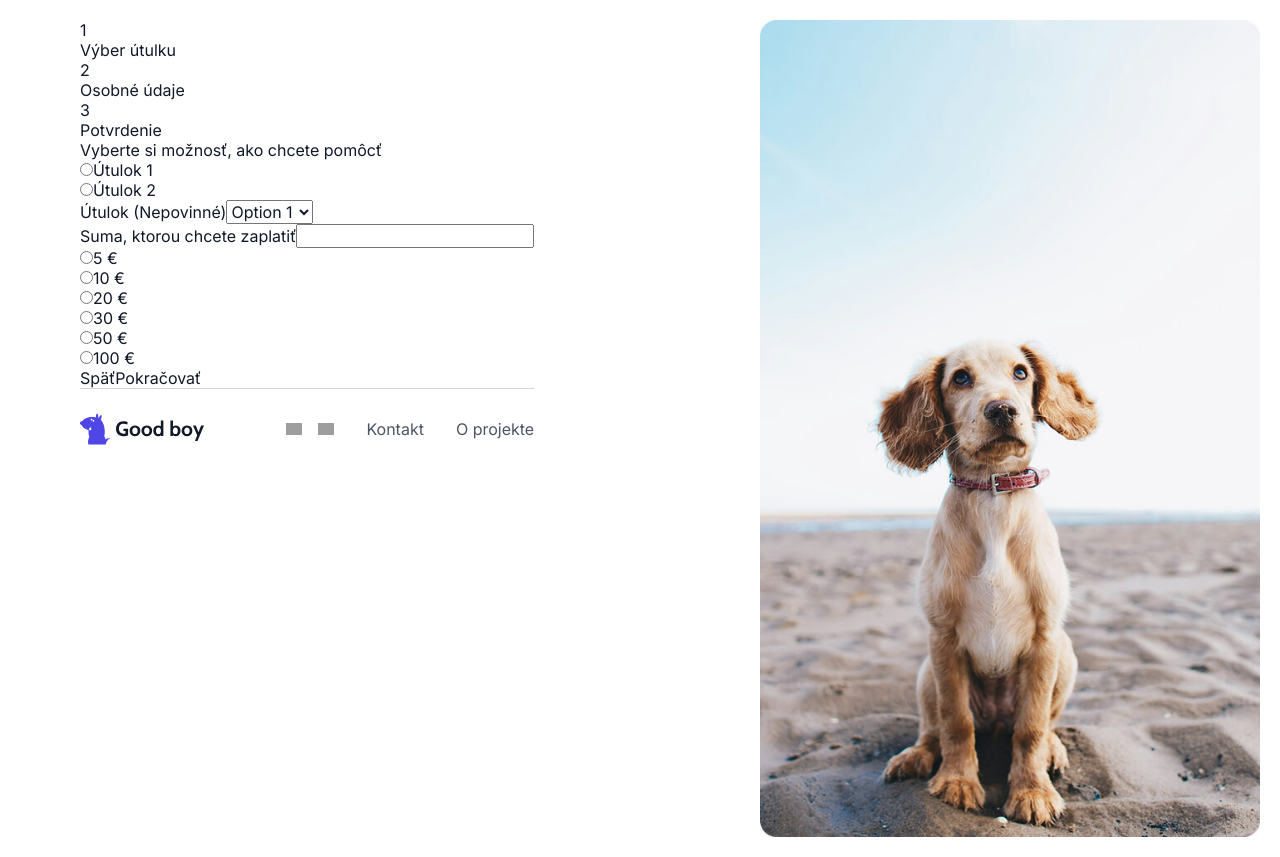
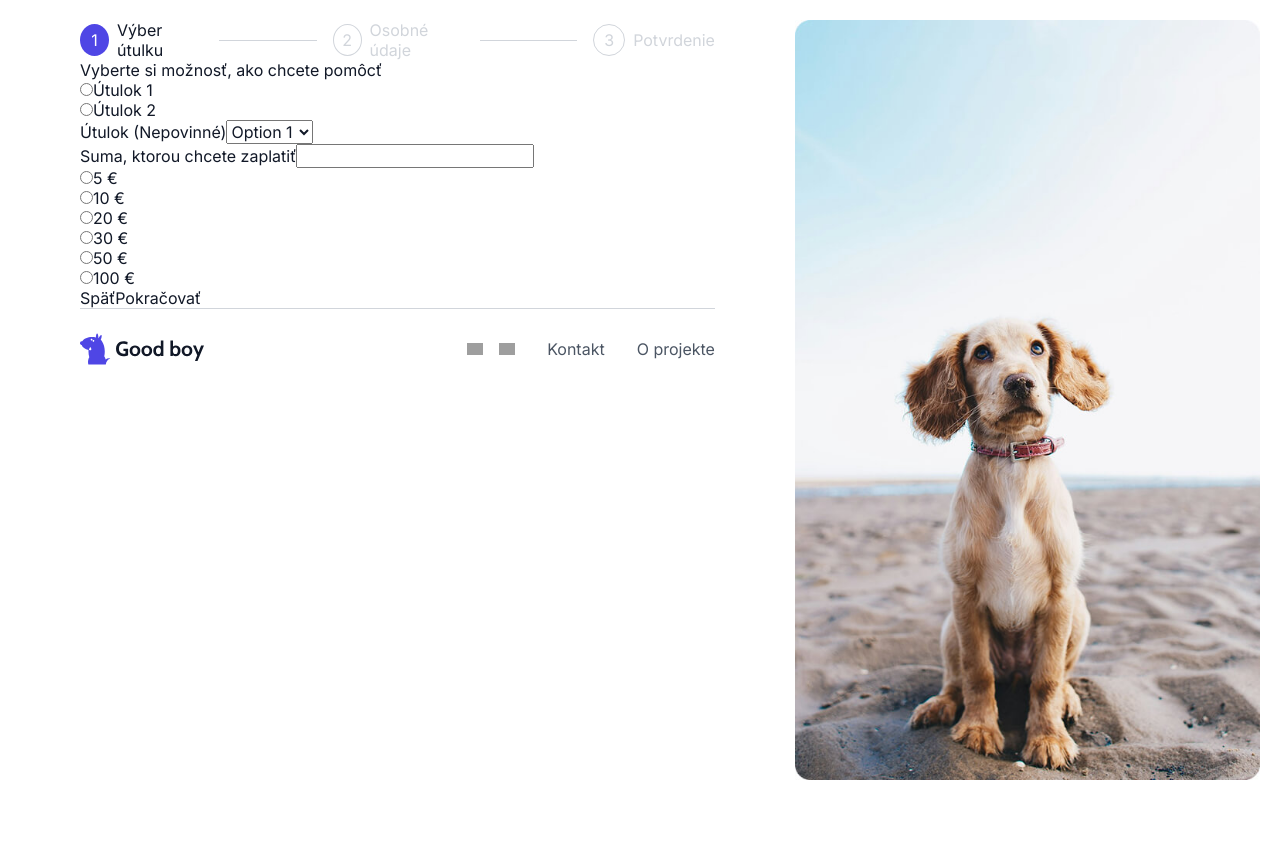
Before and after one commit to peterkomar1337/goodrequest-fe, a Next.js app: page / in a window 1280 px wide. After the commit the page ends 800 px from the top, so only its background shows below. Built offline with nearby package versions, Linux system fonts and the light colour scheme; grey boxes are pictures that could not be loaded.

Commit message:
feat/Stepper, step components

```diff
--- a/src/app/page.tsx
+++ b/src/app/page.tsx
@@ -1,35 +1,23 @@
 import Image from "next/image";
 import {Footer} from "@/components/Footer/Footer";
+import {Stepper} from "@/components/Stepper/Stepper";
 import styles from "./page.module.scss";
 
 export default function Home() {
+
+	const steps = [
+		"Výber útulku",
+		"Osobné údaje",
+		"Potvrdenie"
+	]
+
   return (
     <main>
       <div className={styles.wrapper}>
 				<section className={styles.section}>
 					<div className="content">
 
-						{/*todo component*/}
-						<div className="stepNumbersWrapper">
-							<div className="stepNumberElement active">
-								<div className="stepNumber">
-									1
-								</div>
-								<p>Výber útulku</p>
-							</div>
-							<div className="stepNumberElement">
-								<div className="stepNumber">
-									2
-								</div>
-								<p>Osobné údaje</p>
-							</div>
-							<div className="stepNumberElement">
-								<div className="stepNumber">
-									3
-								</div>
-								Potvrdenie
-							</div>
-						</div>
+						<Stepper steps={steps} current={1} />
 
 						<h1 className="headingH1">Vyberte si možnosť, ako chcete pomôcť</h1>
 
--- /dev/null
+++ b/src/components/Stepper/Step.tsx
@@ -0,0 +1,32 @@
+import styles from './Stepper.module.scss';
+import Image from "next/image";
+
+export type StepState = "active" | "done" | "upcoming";
+
+interface StepProps {
+	label: string;
+	number: number;
+	state: StepState;
+}
+
+export function Step({label, number, state}: StepProps) {
+	return (
+		<li
+			className={styles.stepItem}
+			data-state={state}
+			aria-current={state === "active" ? "step" : undefined}
+		>
+			<div className={styles.stepNumber} aria-hidden>
+				{state === "done" ?
+					<Image
+						className={styles.checkImage}
+						src="/images/icons/check-primary.svg"
+						alt=""
+						width={14}
+						height={12}/>
+					: number}
+			</div>
+			<span className={styles.stepLabel}>{label}</span>
+		</li>
+	);
+}
--- /dev/null
+++ b/src/components/Stepper/Stepper.module.scss
@@ -0,0 +1,72 @@
+@use "../../styles/variables" as *;
+@use "../../styles/typography" as *;
+
+.stepNumbersWrapper {
+	display: flex;
+	align-items: center;
+	gap: 16px;
+	list-style: none;
+}
+
+.stepItem {
+	display: flex;
+	align-items: center;
+	gap: 8px;
+
+	&:not(:last-child) {
+		&::after {
+			content: "";
+			width: 108px;
+			height: 1px;
+			margin-left: 8px;
+			background-color: $quaternary;
+		}
+	}
+}
+
+.stepNumber {
+	@include lead3;
+	display: flex;
+	align-items: center;
+	justify-content: center;
+	width: 32px;
+	height: 32px;
+	border: 1px solid transparent;
+	border-radius: 50%;
+}
+
+.stepLabel {
+	@include lead3;
+}
+
+// ---------- States ----------
+
+.stepItem[data-state="active"] {
+	.stepNumber {
+		background-color: $primary;
+		color: $white;
+	}
+}
+
+.stepItem[data-state="done"] {
+	.stepNumber {
+		border-color: $primary;
+		color: $primary;
+	}
+}
+
+.stepItem[data-state="upcoming"] {
+	.stepNumber {
+		border-color: $quaternary;
+		color: $quaternary;
+	}
+
+	.stepLabel {
+		color: $quaternary;
+	}
+}
+
+.checkImage {
+	object-fit: contain;
+	max-width: 100%;
+}
--- /dev/null
+++ b/src/components/Stepper/Stepper.tsx
@@ -0,0 +1,28 @@
+import {Step, type StepState} from './Step';
+import styles from './Stepper.module.scss';
+
+interface StepperProps {
+	steps: string[];
+	current: number;
+}
+
+function stepState(number: number, current: number): StepState {
+	if (number < current) return "done";
+	if (number === current) return "active";
+	return "upcoming";
+}
+
+export function Stepper({steps, current}: StepperProps) {
+	return (
+		<ol role="list" className={styles.stepNumbersWrapper}>
+			{steps.map((step, index) => (
+				<Step
+					key={step}
+					label={step}
+					number={index + 1}
+					state={stepState(index + 1, current)}
+				/>
+			))}
+		</ol>
+	);
+}
```
Also changed, not shown: public/images/icons/check-primary.svg (added), 1 other file (tests, documents, lock files or other folders).
